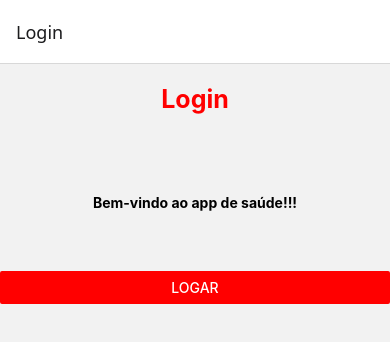
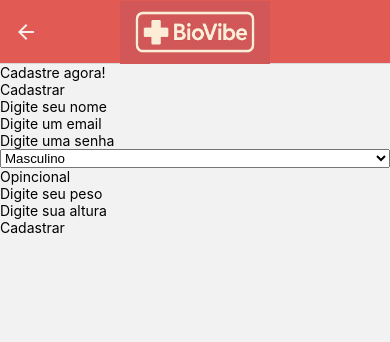
Before and after one commit to kaueRodrigues16/PAM2, a React Native app in the folder prjPam/: screen /Cadastro in a window 390 px wide. Shown: the top 342 px of the page. Built offline with nearby package versions, Linux system fonts and the light colour scheme.

Commit message:
01-04-25
Resumo do commit

1- Criei uma logo para o aplicativo

2-Defini o nome do aplicativo para BioVibe

3-Criei a página cadastro

4-Criei elementos
4.1- Criei uma pasta para imagens
4.2-Criei uma paleta para o aplicativo

5-Adicionei elementos ao login, como um link para o cadastro de clientes

```diff
--- a/prjPam/App.js
+++ b/prjPam/App.js
@@ -1,23 +1,43 @@
 import { StatusBar } from 'expo-status-bar';
-import { StyleSheet, Text, View } from 'react-native';
+import { StyleSheet, Text, View, Image  } from 'react-native';
 import { NavigationContainer } from '@react-navigation/native';
 import { createNativeStackNavigator } from '@react-navigation/native-stack';
+import color from './src/Elementos/Visual/Paleta'
 
 // Importando os caminhos
 import Login from './src/pages/Login/Login';
 import Home from './src/pages/Home/Home';
-import IMC from './src/pages/IMC/IMC'
+import IMC from './src/pages/IMC/IMC';
+import Cadastro from './src/pages/Cadastro/Cadastro';
 
 // Cria o stack navigator
 const Stack = createNativeStackNavigator();
 
 export default function App() {
   return (
-    <NavigationContainer >
-      <Stack.Navigator initialRouteName="Login" style={styles.navbar}>
+    <NavigationContainer>
+      <Stack.Navigator initialRouteName="Login"
+      screenOptions={{
+        headerStyle: {
+          backgroundColor:  color.Principal, // Cor do fundo da navbar
+        },
+        headerTintColor: color.Segundaria, // Cor dos textos e ícones
+        headerTitleAlign: 'center', // Centraliza o título
+        headerTitleStyle: {
+          fontWeight: 'bold',
+          fontSize: 20,
+        },
+
+        headerTitle: () => (
+          <Image source={require('./src/Elementos/Images/BioVibeLogo.png')}
+          style={{ width: 150, height: 63 }}
+           />
+        ),
+      }}>
         <Stack.Screen name="Login" component={Login}/>
         <Stack.Screen name="Home" component={Home}/>
-        <Stack.Screen name="IMC" component={IMC}/>
+        <Stack.Screen name="IMC" component={IMC} />
+        <Stack.Screen name="Cadastro" component={Cadastro} />
       </Stack.Navigator>
       <StatusBar style="auto" />
     </NavigationContainer>
@@ -31,8 +51,4 @@ const styles = StyleSheet.create({
     alignItems: 'center',
     justifyContent: 'center',
   },
-
-  navbar: {
-    backgroundColor: "red",
-  }
 });
--- a/prjPam/package.json
+++ b/prjPam/package.json
@@ -10,6 +10,7 @@
   },
   "dependencies": {
     "@expo/metro-runtime": "~4.0.1",
+    "@react-native-picker/picker": "^2.11.0",
     "@react-navigation/native": "^7.0.19",
     "@react-navigation/native-stack": "^7.3.3",
     "expo": "~52.0.39",
--- /dev/null
+++ b/prjPam/src/Elementos/Visual/Paleta.js
@@ -0,0 +1,6 @@
+export default {
+    Principal: "#E15B54",
+    Segundaria: "#F2EFED",
+    PrincipaItens: "#E66361",
+    SegundariaItens: "#E11F0F",
+};
--- /dev/null
+++ b/prjPam/src/pages/Cadastro/Cadastro.js
@@ -0,0 +1,77 @@
+import { StatusBar } from 'expo-status-bar';
+import { useState } from 'react';
+import { Text, TextInput, View, TouchableOpacity } from 'react-native';
+import { Picker } from '@react-native-picker/picker';
+import styles from './CadastroStyles';
+
+export default function Cadastro() {
+    const [nome, setNome] = useState('');
+    const [email, setEmail] = useState('');
+    const [senha, setSenha] = useState('');
+    const [genero, setGenero] = useState('');
+    const [peso, setPeso] = useState('');
+    const [altura, setAltura] = useState('');
+
+    return (
+        <View style={styles.container}>
+            <View style={styles.Titulo}>
+                <Text>Cadastre agora!</Text>
+            </View>
+
+            <View style={styles.Formulario}>
+                <Text style={styles.Cadastro}>Cadastrar</Text>
+                <TextInput
+                    style={styles.campo}
+                    value={nome}
+                    placeholder="Digite seu nome"
+                    onChangeText={(text) => setNome(text)}
+                />
+                <TextInput
+                    style={styles.campo}
+                    value={email}
+                    placeholder="Digite um email"
+                    onChangeText={(text) => setEmail(text)}
+                />
+                <TextInput
+                    style={styles.campo}
+                    value={senha}
+                    placeholder="Digite uma senha"
+                    secureTextEntry
+                    onChangeText={(text) => setSenha(text)}
+                />
+                <Picker
+                    selectedValue={genero}
+                    style={styles.pcGenero}
+                    onValueChange={(itemValue) => setGenero(itemValue)}
+                >
+                    <Picker.Item label="Masculino" value="masculino" />
+                    <Picker.Item label="Feminino" value="feminino" />
+                    <Picker.Item label="Outro" value="outro" />  {/* Corrigindo a label */}
+
+                </Picker>
+
+                <Text style={styles.Opicional}>Opincional</Text>
+
+                <TextInput
+                    style={styles.campo}
+                    value={peso}
+                    placeholder="Digite seu peso"
+                    onChangeText={(text) => setPeso(text)}
+                />
+                <TextInput
+                    style={styles.campo}
+                    value={altura}
+                    placeholder="Digite sua altura"
+                    onChangeText={(text) => setAltura(text)}
+                />
+
+                <TouchableOpacity style={styles.BotaoCadastrar}>
+                    <Text style={styles.tituloCadastrar}>Cadastrar</Text>
+                </TouchableOpacity>
+
+            </View>
+
+            <StatusBar style="auto" />
+        </View>
+    );
+}
--- a/prjPam/src/pages/Home/Home.js
+++ b/prjPam/src/pages/Home/Home.js
@@ -20,6 +20,8 @@ export default function Home() {
         <Text style={styles.title}>Ir para IMC</Text>
       </TouchableOpacity>
 
+
+
       <StatusBar style="auto" />
     </View>
   );
--- a/prjPam/src/pages/Home/styles.js
+++ b/prjPam/src/pages/Home/styles.js
@@ -1,4 +1,5 @@
 import {StyleSheet } from 'react-native';
+import color from '../../Elementos/Visual/Paleta'
 
 export default StyleSheet.create({
     container:{
@@ -10,17 +11,17 @@ export default StyleSheet.create({
 
     botaoIMC: {
         padding: 10,
-        backgroundColor: "white",
+        backgroundColor: color.Segundaria,
         alignContent: "center",
         justifyContent: "center",
         width: "90%",
         borderRadius: 12,
         borderWidth: 3,
-        borderColor:"red",
+        borderColor: color.PrincipaItens,
         position: "absolute"
     },
     title: {
-        color: "red",
+        color: color.PrincipaItens,
         fontSize: 20,
         fontWeight: "bold",
         textAlign: 'center',
--- a/prjPam/src/pages/Login/Login.js
+++ b/prjPam/src/pages/Login/Login.js
@@ -1,29 +1,31 @@
 import { StatusBar } from 'expo-status-bar';
-import { Text, View, Button } from 'react-native'; // Importando o Button
-import styles from './LoginStyles'; // Verifique se o caminho está correto
+import { Text, View, TouchableOpacity } from 'react-native';
+import styles from './LoginStyles';
 import { useNavigation } from '@react-navigation/native';
 
-
 export default function Login() {
-    const navigation = useNavigation(); // Hook de navegação
+    const navigation = useNavigation();
 
     return (
         <View style={styles.container}>
-            <View style={styles.Header}>
-                <Text style={styles.Titulo}>Login</Text> {/* Corrigido de 'Texte' para 'Text' */}
+            <View style={styles.Titulo}>
+                <Text style={styles.Titulo}>BioVibe</Text>
+                <Text style={styles.Apresentacao}>Bem-vindo ao app de saúde!!!</Text>
             </View>
 
-            <Text style={styles.Apresentacao}>Bem-vindo ao app de saúde!!!</Text>
 
-            <Button style={styles.Lxogin}
-                title="Logar"
-                color="red"
-                onPress={() => navigation.navigate('Home')} // Navegar para a tela 'Home'
-            />
+            <View style={styles.corpo}>
+                <TouchableOpacity style={styles.BotaoLogin} onPress={() => navigation.navigate('Home')}>
+                    <Text style={styles.tituloLogin}>Logar</Text>
+                </TouchableOpacity>
+            </View>
+
+            <Text style={styles.txCadastro}>Não tem uma conta?
+            <Text style={styles.CadastroLink} onPress={() => navigation.navigate('Cadastro')}> Cadastre agora!</Text>
+            </Text>
 
 
-
-            <StatusBar style="auto" /> {/* Removido o '{}' extra */}
+            <StatusBar style="auto" />
         </View>
     );
 }
--- a/prjPam/src/pages/Login/LoginStyles.js
+++ b/prjPam/src/pages/Login/LoginStyles.js
@@ -1,4 +1,5 @@
 import { StyleSheet } from "react-native"
+import color from '../../Elementos/Visual/Paleta'
 
 export default StyleSheet.create({
     header: {
@@ -13,7 +14,7 @@ export default StyleSheet.create({
     },
 
     Titulo: {
-        color: 'red', // Cor do texto
+        color: color.Principal, // Cor do texto
         fontSize: 25,
         fontWeight: 'bold',
         flex: 1, // O título ocupa o máximo de espaço possível
@@ -28,10 +29,30 @@ export default StyleSheet.create({
     },
 
     BotaoLogin: {
-        backgroundColor: '#007BFF',
-        backgroundColor: 'red', // Cor de fundo do botão
-        justifyContent: 'center',
+        backgroundColor: color.PrincipaItens,
+        padding: 10,
         alignItems: 'center',
-        borderRadius: 5, // Opção para arredondar os cantos
-    }
+    },
+
+    corpo: {
+        paddingHorizontal: 16,
+    },
+
+    tituloLogin: {
+        color: color.Segundaria,
+        fontSize: 20,
+        fontWeight: "bold",
+        textAlign: 'center',
+    },
+
+    txCadastro: {
+        fontWeight: 'bold',
+        textAlign: 'center',
+    },
+
+    CadastroLink: {
+        color: 'blue',
+        textDecorationLine: 'underline',
+    },
+
 })
```
Also changed, not shown: prjPam/elementos/Botoes/BotaoIMC.tsx (deleted, +0 -30 lines), prjPam/src/Elementos/Images/BioVibeLogo.png (added), prjPam/src/pages/Cadastro/CadastroStyles.js (added), prjPam/src/pages/Cadastro/QuaseLa.js (added), 1 other file (tests, documents, lock files or other folders).
